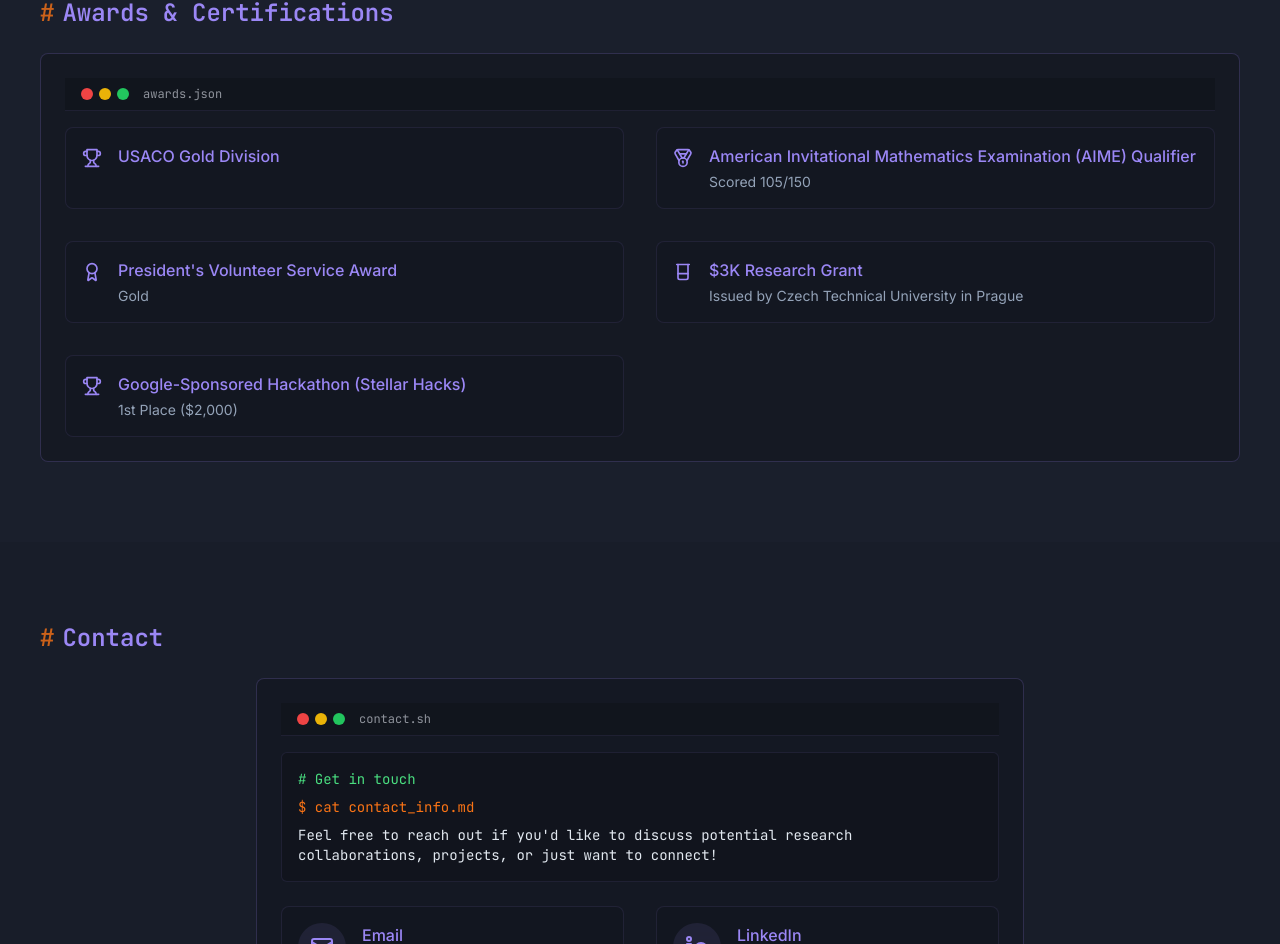
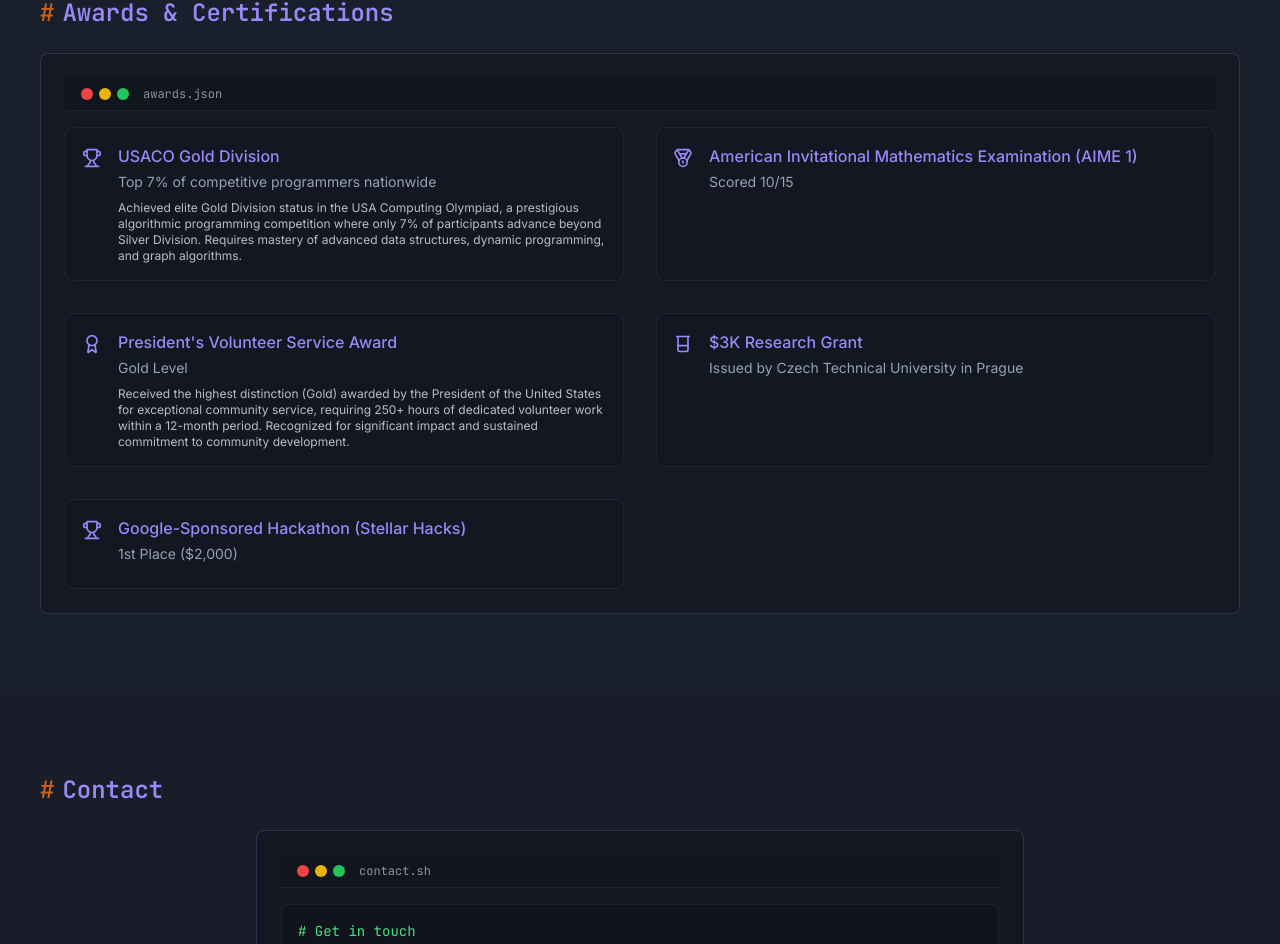
Before and after one commit to draj222/hidheeraj, a React (Vite) app: page / in a window 1280 px wide. Shown: the part 5074-6018 px from the top of the page. Built offline with nearby package versions, Linux system fonts and the light colour scheme.

Commit message:
Update Awards Section
Updated the description of the AIME and USACO Gold awards to be more impactful and changed the AIME award title.  Also updated the PVSA Gold award description.

```diff
--- a/src/components/Awards.tsx
+++ b/src/components/Awards.tsx
@@ -6,17 +6,20 @@ const Awards = () => {
   const awards = [
     {
       title: 'USACO Gold Division',
+      subtitle: 'Top 7% of competitive programmers nationwide',
       icon: <Trophy className="h-5 w-5 text-terminal-highlight" />,
+      description: 'Achieved elite Gold Division status in the USA Computing Olympiad, a prestigious algorithmic programming competition where only 7% of participants advance beyond Silver Division. Requires mastery of advanced data structures, dynamic programming, and graph algorithms.'
     },
     {
-      title: 'American Invitational Mathematics Examination (AIME) Qualifier',
-      subtitle: 'Scored 105/150',
+      title: 'American Invitational Mathematics Examination (AIME 1)',
+      subtitle: 'Scored 10/15',
       icon: <Medal className="h-5 w-5 text-terminal-highlight" />,
     },
     {
       title: 'President\'s Volunteer Service Award',
-      subtitle: 'Gold',
+      subtitle: 'Gold Level',
       icon: <Award className="h-5 w-5 text-terminal-highlight" />,
+      description: 'Received the highest distinction (Gold) awarded by the President of the United States for exceptional community service, requiring 250+ hours of dedicated volunteer work within a 12-month period. Recognized for significant impact and sustained commitment to community development.'
     },
     {
       title: '$3K Research Grant',
@@ -55,7 +58,10 @@ const Awards = () => {
                 <div>
                   <h3 className="text-terminal-highlight font-medium mb-1">{award.title}</h3>
                   {award.subtitle && (
-                    <p className="text-sm text-terminal-muted">{award.subtitle}</p>
+                    <p className="text-sm text-terminal-muted mb-2">{award.subtitle}</p>
+                  )}
+                  {award.description && (
+                    <p className="text-xs text-terminal-text/80">{award.description}</p>
                   )}
                 </div>
               </div>
```
